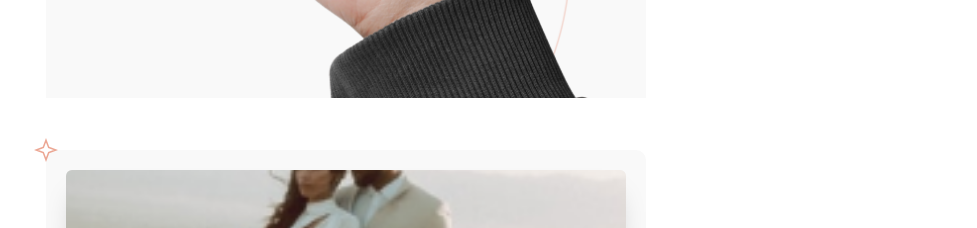
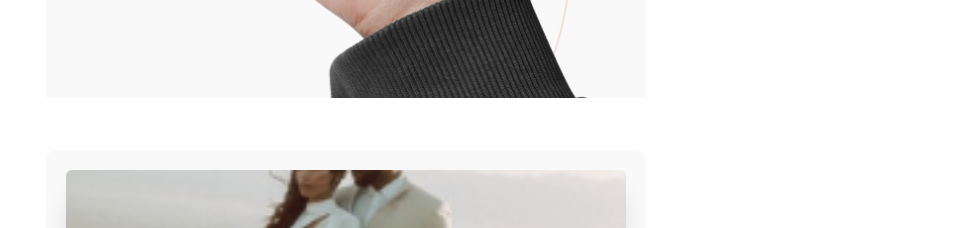
Before and after one commit to nijadev0/weddinstory, a SvelteKit app: page / in a window 1280 px wide. Shown: the part 880-1108 px from the top of the page, without its empty margins (294-1271 px from the left). Built offline with nearby package versions, Linux system fonts and the light colour scheme.

Commit message:
add footer pattern

```diff
--- a/src/components/organisms/Footer.svelte
+++ b/src/components/organisms/Footer.svelte
@@ -5,11 +5,26 @@
 	import Para from '../atoms/Para.svelte';
 
 	import Mail from '$lib/icons/Mail.svelte';
+	import Circle from '$lib/icons/Circle.svelte';
 
 	export let data: any;
 </script>
 
-<footer class="footer bg-[url('circle-footer.svg')] bg-cover bg-no-repeat">
+<footer class="footer">
+	<Circle
+		class="absolute -top-[50%] -right-[105%] z-10 h-[676px] w-[681px] stroke-white/30"
+		footer
+	/>
+
+	<Circle
+		class="absolute -bottom-[6%] -right-[80%] z-10 h-[449px] w-[446px] stroke-white/30"
+		footer
+	/>
+
+	<Circle
+		class="absolute -bottom-[50%] -left-[125%] z-10 h-[676px] w-[681px] stroke-white/30"
+		footer
+	/>
 	<div class="heading">
 		<Heading variant="secondary" size="base" color="white">
 			Buat undanganmu sekarang dengan paket terbaik dari kami!
--- a/src/components/templates/Testimony.svelte
+++ b/src/components/templates/Testimony.svelte
@@ -12,22 +12,6 @@
 </script>
 
 <section class="testimony">
-	<svg
-		class="absolute top-5 -left-3 z-10"
-		width="24"
-		height="24"
-		viewBox="0 0 24 24"
-		fill="none"
-		xmlns="http://www.w3.org/2000/svg"
-	>
-		<path
-			d="M12 2.16116L14.5377 9.01919L14.6574 9.34262L14.9808 9.4623L21.8388 12L14.9808 14.5377L14.6574 14.6574L14.5377 14.9808L12 21.8388L9.4623 14.9808L9.34262 14.6574L9.01919 14.5377L2.16116 12L9.01919 9.4623L9.34262 9.34262L9.4623 9.01919L12 2.16116Z"
-			stroke="#E38064"
-			stroke-opacity="0.69"
-			stroke-width="1.5"
-		/>
-	</svg>
-
 	<div id="prev" class="icon left">
 		<Arrow class="h-[42px] w-[42px] xl:h-12 xl:w-12" />
 	</div>
--- a/src/lib/icons/Circle.svelte
+++ b/src/lib/icons/Circle.svelte
@@ -1,4 +1,6 @@
 <script lang="ts">
+	export let footer: boolean = false;
+
 	let className: string = '';
 	export { className as class };
 </script>
@@ -13,7 +15,7 @@
 >
 	<path
 		d="M323.265 160.5C323.265 248.729 251.07 320.265 162 320.265C72.9295 320.265 0.735366 248.729 0.735366 160.5C0.735366 72.2709 72.9295 0.735366 162 0.735366C251.07 0.735366 323.265 72.2709 323.265 160.5Z"
-		stroke="#E38064"
+		stroke={!footer ? '#E38064' : '#FFFFFF'}
 		stroke-opacity="0.29"
 		stroke-width="1.47073"
 	/>
```
